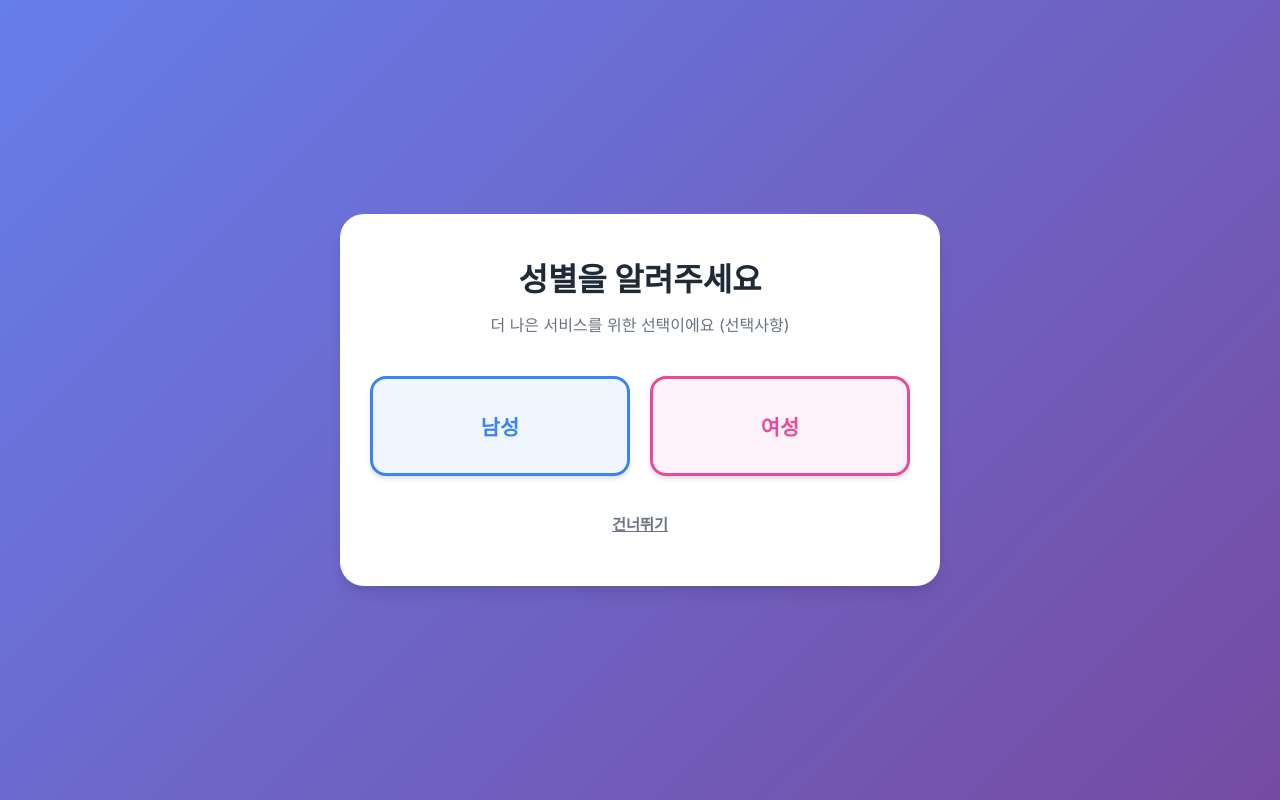
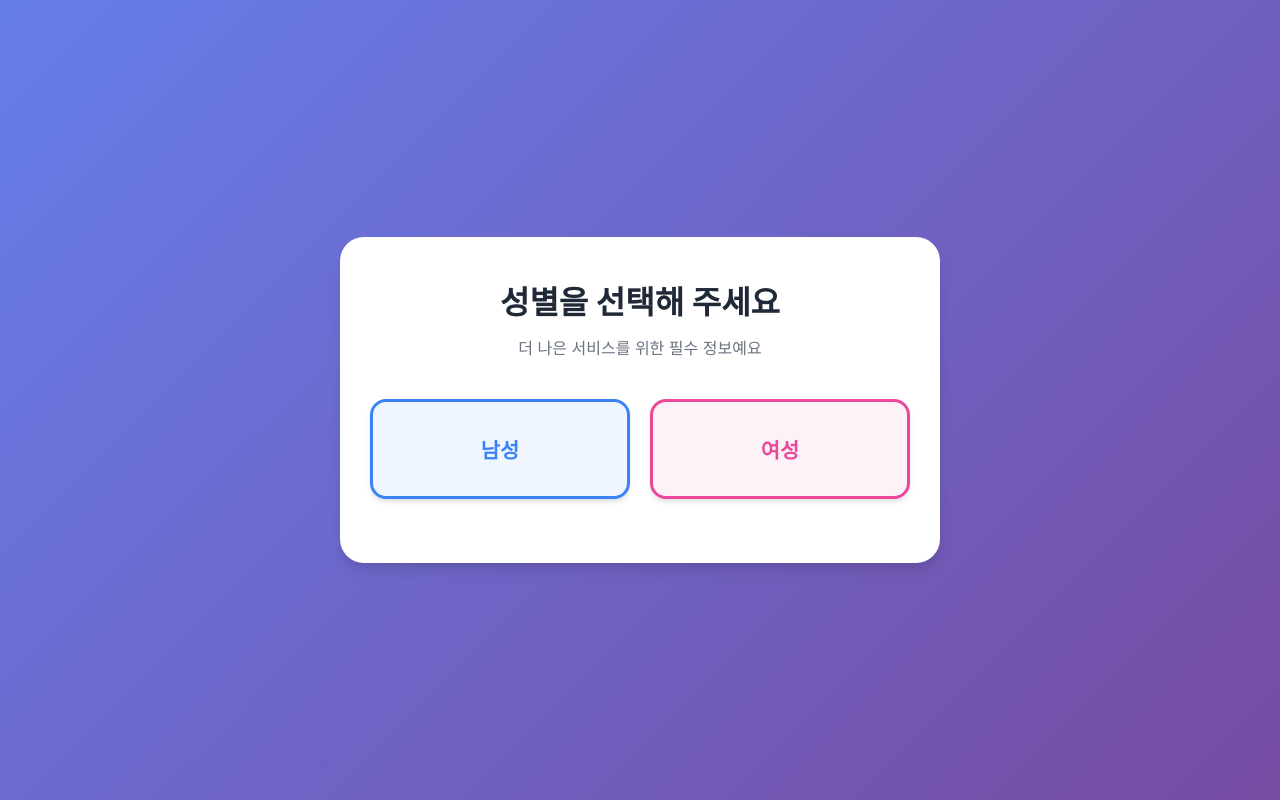
Before and after one commit to Joseph-Cha/adhd-assessment, a plain HTML site: page index.html in a window 1280 px wide. Both pictures are taken after a click on the button "시작할까요? 🚀". Drawn offline with nearby package versions, Linux system fonts and the light colour scheme; a web font is replaced by a local one.

Commit message:
#feat: 성별 필수 선택 기능으로 추가

```diff
--- a/index.html
+++ b/index.html
@@ -34,8 +34,8 @@
         <!-- 성별 선택 페이지 -->
         <section id="gender-page" class="page">
             <div class="content-wrapper">
-                <h2 class="gender-title">성별을 알려주세요</h2>
-                <p class="gender-subtitle">더 나은 서비스를 위한 선택이에요 (선택사항)</p>
+                <h2 class="gender-title">성별을 선택해 주세요</h2>
+                <p class="gender-subtitle">더 나은 서비스를 위한 필수 정보예요</p>
 
                 <div class="gender-buttons">
                     <button class="gender-btn male-btn" onclick="selectGender('male')">
@@ -45,10 +45,6 @@
                         여성
                     </button>
                 </div>
-
-                <button class="skip-btn" onclick="selectGender('skip')">
-                    건너뛰기
-                </button>
             </div>
         </section>
 
```
